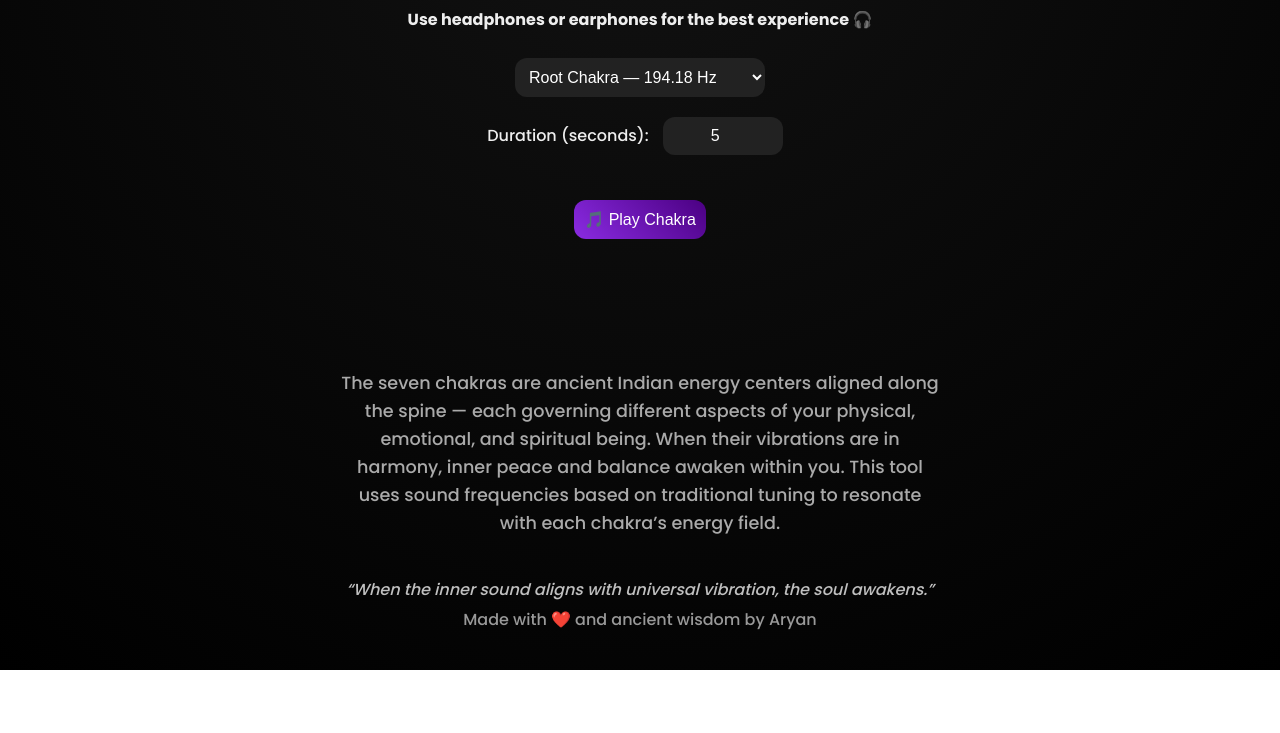
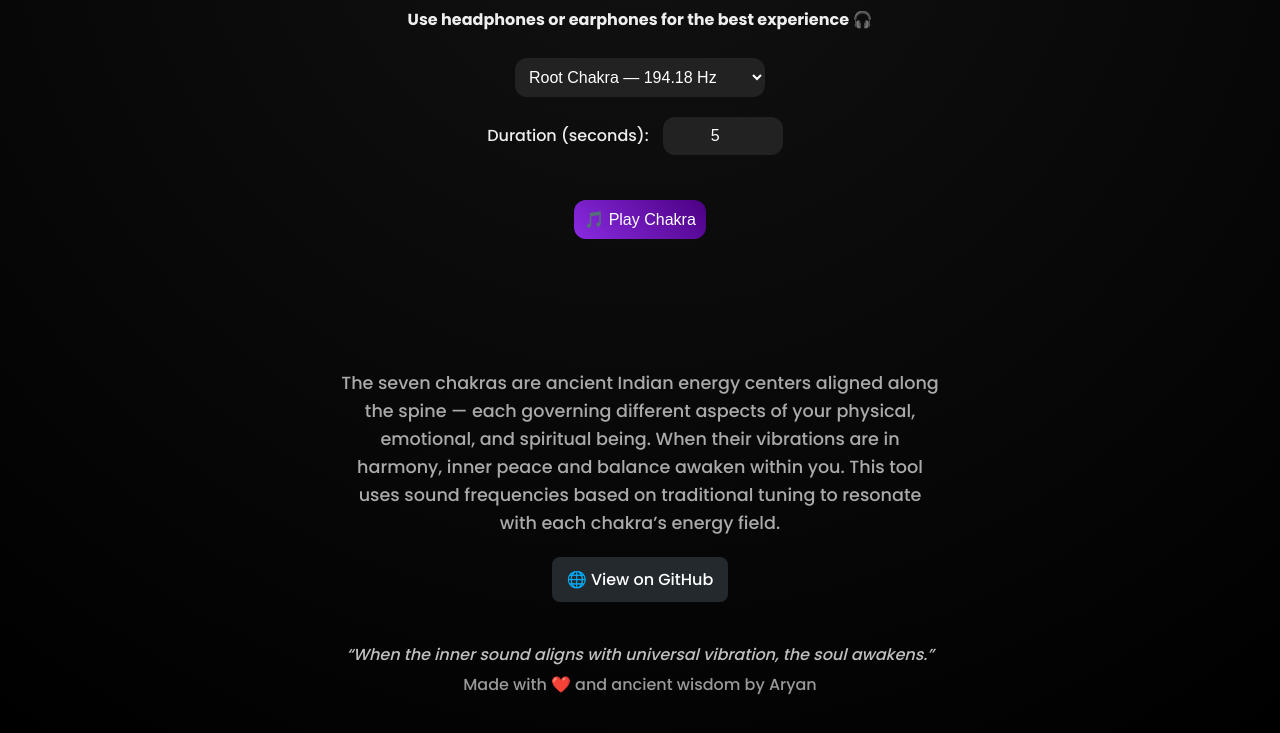
Before and after one commit to giriaryan694-a11y/Chakra_Sound, a plain HTML site: page docs/index.html in a window 1280 px wide. Shown: the part 145-878 px from the top of the page. Before the commit the page ends 815 px from the top, so only its background shows below. Drawn offline with Linux system fonts and the light colour scheme.

Commit message:
Update index.html

```diff
--- a/docs/index.html
+++ b/docs/index.html
@@ -71,6 +71,22 @@
     color: #c0c0c0;
     margin-top: 10px;
   }
+  .github-btn {
+    margin-top: 20px;
+    display: inline-block;
+    padding: 10px 15px;
+    border-radius: 8px;
+    background: #24292e;
+    color: #fff;
+    text-decoration: none;
+    font-weight: 500;
+    transition: 0.3s;
+  }
+  .github-btn:hover {
+    background: #333;
+    box-shadow: 0 0 10px #666;
+    transform: scale(1.05);
+  }
 </style>
 </head>
 <body>
@@ -105,6 +121,10 @@
   inner peace and balance awaken within you. This tool uses sound frequencies based on traditional tuning
   to resonate with each chakra’s energy field.
 </div>
+
+<a href="https://github.com/giriaryan694-a11y/Chakra_Sound" class="github-btn" target="_blank">
+  🌐 View on GitHub
+</a>
 
 <footer>
   <div class="quote">“When the inner sound aligns with universal vibration, the soul awakens.”</div>
```
